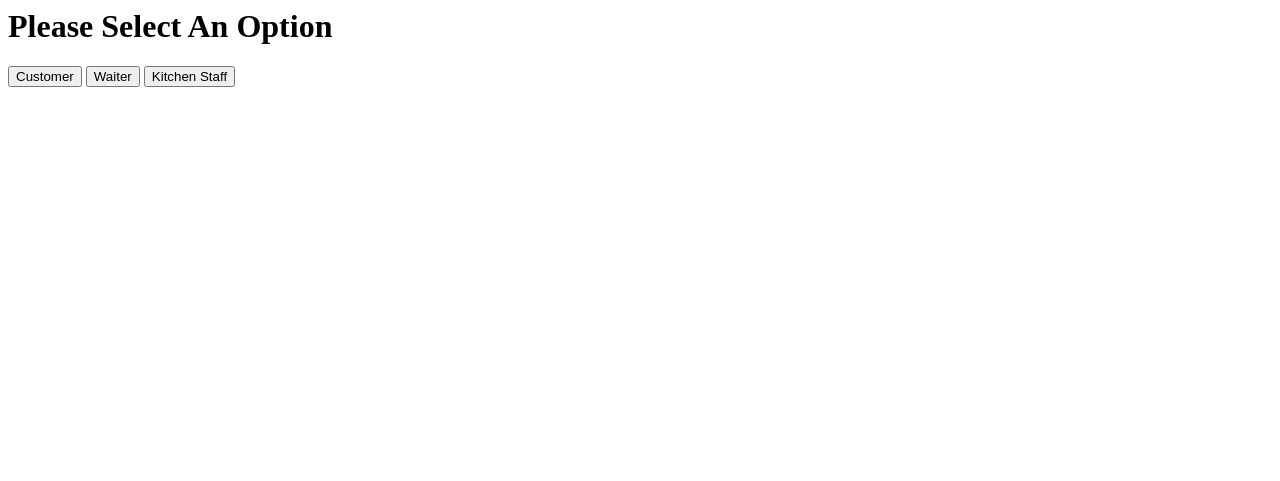
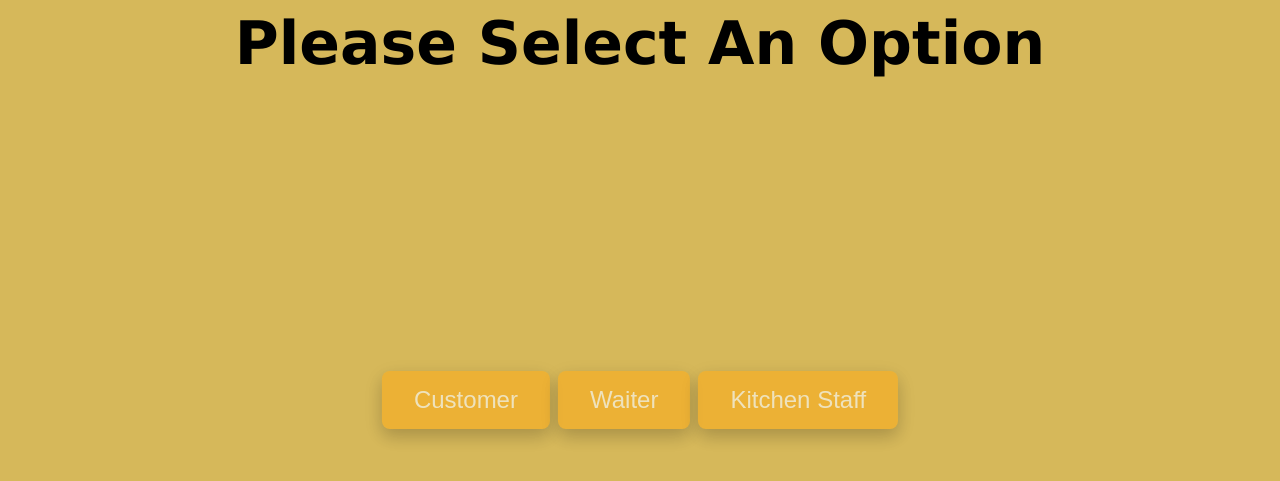
Before and after one commit to JakeBarr20/ResturantManager, a Flask app: page /intro in a window 1280 px wide. Shown: the top 481 px of the page. Run offline with Flask 2, Linux system fonts and the light colour scheme.

Commit message:
Edited the Intro UI so that it looks better

```diff
--- a/templates/index.html
+++ b/templates/index.html
@@ -1,6 +1,42 @@
-<h1> Please Select An Option</h1>
+<style>
+.button {
+    background-color: #FCAE1E;
+    border: none;
+    color: white;
+    padding: 15px 32px;
+    text-align: center;
+    text-decoration: none;
+    display: inline-block;
+    font-size: 24px;
+    margin: 4px 2px;
+    border-radius: 8px;
+    margin: 4px 2px;
+    opacity: 0.6;
+    transition: 0.3s;
+    cursor: pointer;
+    box-shadow: 0 8px 16px 0 rgba(0,0,0,0.2), 0 6px 20px 0 rgba(0,0,0,0.19);
+}
+.button:hover {opacity: 1}
+
+.center {
+  margin: 0;
+  position: absolute;
+  top: 50%;
+  left: 50%;
+  -ms-transform: translate(-50%, -50%);
+  transform: translate(-50%, -50%);
+}
+
+h1{text-align: center;}
+h1{font-family: verdana;}
+</style>
+<body style = "background-color: D6B85A">
+<h1 style="font-size:60px;"> Please Select An Option </h1>
 <form method="post" action="/">
-	<input type="submit" value="Customer" name="action1"/>
-        <input type="submit" value="Waiter" name="action2" />
-        <input type="submit" value="Kitchen Staff" name="action3" />
+    <div class="center">
+	   <input type="submit" class="button" value="Customer" name="action1"/>
+        <input type="submit" class="button" value="Waiter" name="action2" />
+        <input type="submit" class="button" value="Kitchen Staff" name="action3" />
+    </div>
 </form>
+</body>
```
Also changed, not shown: templates/mainMenu.html (line endings or trailing spaces).
